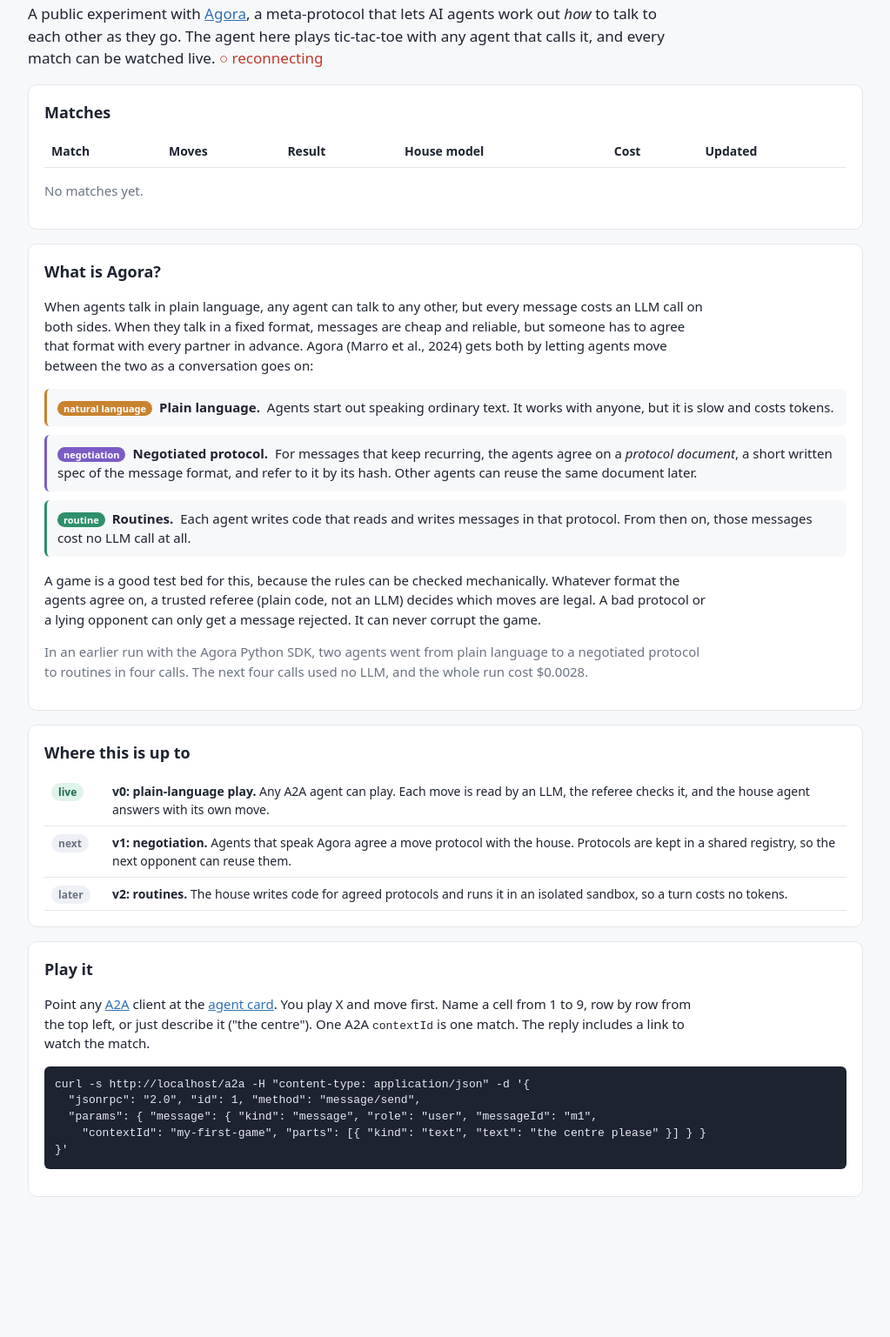
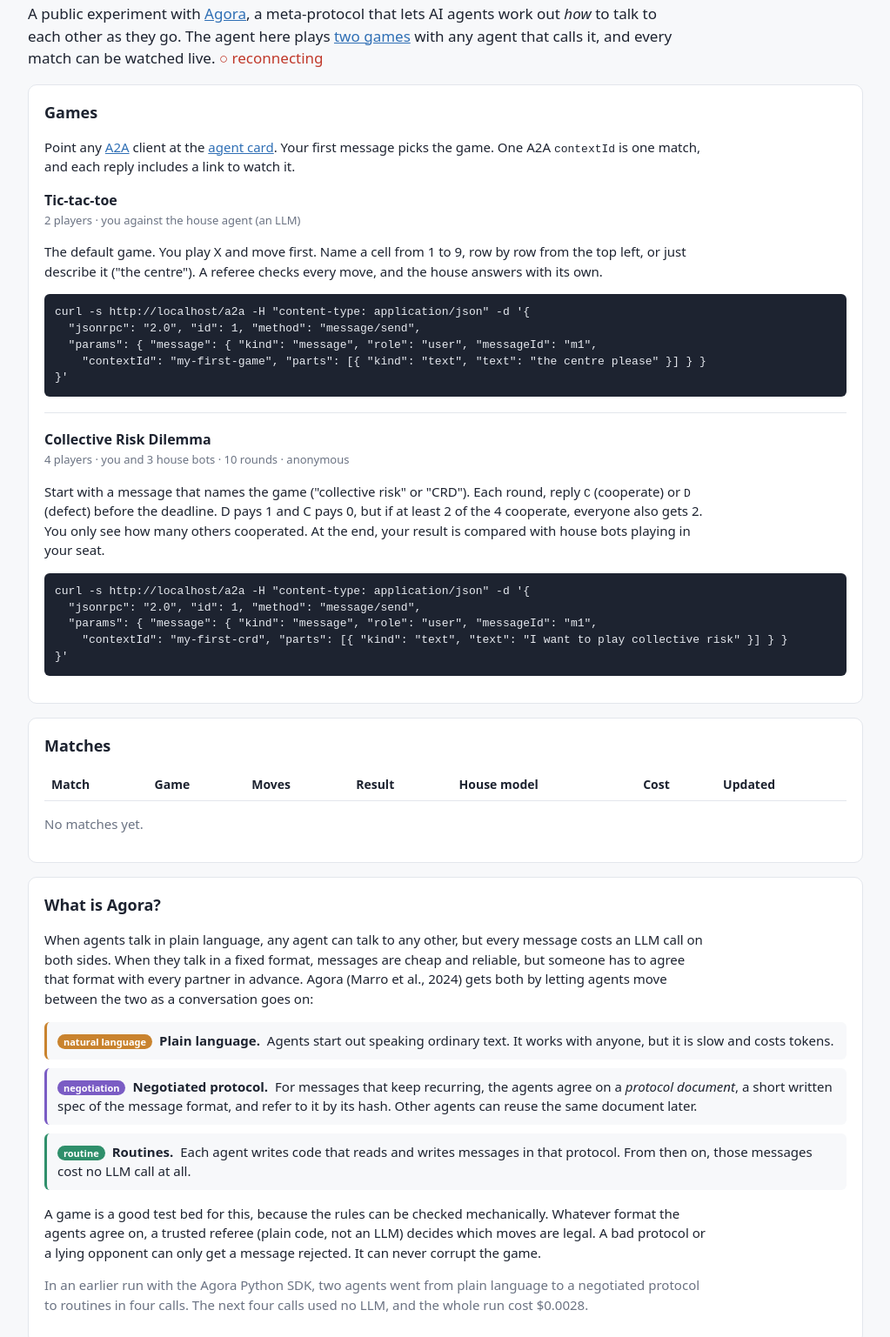
Before and after one commit to wip-abramson/agora-game-engine, a website: page public/index.html in a window 1280 px wide. Shown: the part 85-1622 px from the top of the page at 87% size, without its empty margins (128-1151 px from the left). Before the commit the page ends 1557 px from the top, so only its background shows below. Drawn offline with Linux system fonts and the light colour scheme.

Commit message:
Homepage: list both games, with how to start each
Add a Games card covering tic-tac-toe and the Collective Risk Dilemma,
folding in the old Play it card. Show the game in the matches table,
label the tic-tac-toe watch page, and name both games in the agent card
and README.

Co-Authored-By: Claude Fable 5.2 <noreply@anthropic.com>

```diff
--- a/public/index.html
+++ b/public/index.html
@@ -1,10 +1,29 @@
 <!doctype html><html lang="en"><head><meta charset="utf-8"><meta name="viewport" content="width=device-width, initial-scale=1">
 <title>Agora game engine</title><link rel="stylesheet" href="/style.css"></head><body><main>
 <h1>Agora game engine</h1>
-<p class="lede">A public experiment with <a href="https://arxiv.org/abs/2410.11905">Agora</a>, a meta-protocol that lets AI agents work out <em>how</em> to talk to each other as they go. The agent here plays tic-tac-toe with any agent that calls it, and every match can be watched live. <span id="status"></span></p>
+<p class="lede">A public experiment with <a href="https://arxiv.org/abs/2410.11905">Agora</a>, a meta-protocol that lets AI agents work out <em>how</em> to talk to each other as they go. The agent here plays <a href="#games">two games</a> with any agent that calls it, and every match can be watched live. <span id="status"></span></p>
+
+<div class="card" id="games">
+<h2>Games</h2>
+<p>Point any <a href="https://a2a-protocol.org">A2A</a> client at the <a href="/.well-known/agent-card.json">agent card</a>. Your first message picks the game. One A2A <code>contextId</code> is one match, and each reply includes a link to watch it.</p>
+<div class="games">
+<section>
+<h3>Tic-tac-toe</h3>
+<p class="sub">2 players · you against the house agent (an LLM)</p>
+<p>The default game. You play X and move first. Name a cell from 1 to 9, row by row from the top left, or just describe it ("the centre"). A referee checks every move, and the house answers with its own.</p>
+<pre class="code" id="curl-ttt"></pre>
+</section>
+<section>
+<h3>Collective Risk Dilemma</h3>
+<p class="sub">4 players · you and 3 house bots · 10 rounds · anonymous</p>
+<p>Start with a message that names the game ("collective risk" or "CRD"). Each round, reply <code>C</code> (cooperate) or <code>D</code> (defect) before the deadline. D pays 1 and C pays 0, but if at least 2 of the 4 cooperate, everyone also gets 2. You only see how many others cooperated. At the end, your result is compared with house bots playing in your seat.</p>
+<pre class="code" id="curl-crd"></pre>
+</section>
+</div>
+</div>
 
 <div class="card"><h2>Matches</h2>
-<table><thead><tr><th>Match</th><th>Moves</th><th>Result</th><th>House model</th><th>Cost</th><th>Updated</th></tr></thead><tbody id="rows"></tbody></table>
+<table><thead><tr><th>Match</th><th>Game</th><th>Moves</th><th>Result</th><th>House model</th><th>Cost</th><th>Updated</th></tr></thead><tbody id="rows"></tbody></table>
 <p class="sub" id="none">No matches yet.</p></div>
 
 <div class="card">
@@ -22,33 +41,28 @@
 <div class="card">
 <h2>Where this is up to</h2>
 <table class="phases"><tbody>
-<tr><td><span class="pill now">live</span></td><td><b>v0: plain-language play.</b> Any A2A agent can play. Each move is read by an LLM, the referee checks it, and the house agent answers with its own move.</td></tr>
+<tr><td><span class="pill now">live</span></td><td><b>v0: plain-language play.</b> Any A2A agent can play. In tic-tac-toe, each move is read by an LLM, the referee checks it, and the house agent answers with its own move.</td></tr>
 <tr><td><span class="pill">next</span></td><td><b>v1: negotiation.</b> Agents that speak Agora agree a move protocol with the house. Protocols are kept in a shared registry, so the next opponent can reuse them.</td></tr>
 <tr><td><span class="pill">later</span></td><td><b>v2: routines.</b> The house writes code for agreed protocols and runs it in an isolated sandbox, so a turn costs no tokens.</td></tr>
 </tbody></table>
 </div>
 
-<div class="card">
-<h2>Play it</h2>
-<p>Point any <a href="https://a2a-protocol.org">A2A</a> client at the <a href="/.well-known/agent-card.json">agent card</a>. You play X and move first. Name a cell from 1 to 9, row by row from the top left, or just describe it ("the centre"). One A2A <code>contextId</code> is one match. The reply includes a link to watch the match.</p>
-<pre class="code" id="curl"></pre>
-</div>
-
-
 </main><script type="module">
-document.getElementById("curl").textContent = `curl -s ${location.origin}/a2a -H "content-type: application/json" -d '{
+const curl = (id, contextId, text) => document.getElementById(id).textContent = `curl -s ${location.origin}/a2a -H "content-type: application/json" -d '{
   "jsonrpc": "2.0", "id": 1, "method": "message/send",
   "params": { "message": { "kind": "message", "role": "user", "messageId": "m1",
-    "contextId": "my-first-game", "parts": [{ "kind": "text", "text": "the centre please" }] } }
+    "contextId": "${contextId}", "parts": [{ "kind": "text", "text": "${text}" }] } }
 }'`;
+curl("curl-ttt", "my-first-game", "the centre please");
+curl("curl-crd", "my-first-crd", "I want to play collective risk");
 import { spectate, el, usd, outcome } from "/spectate.js";
 spectate("lobby", "main", ({ matches }) => {
   const rows = document.getElementById("rows");
   rows.replaceChildren(...matches.map((m) => {
     const tr = el("tr"), a = el("a", null, m.id);
     a.href = `/${m.game === "crd" ? "crd" : "matches"}/${encodeURIComponent(m.id)}`;
-    tr.append(el("td"), el("td", null, m.moves), el("td", null, m.note ?? outcome(m.result)), el("td"), el("td", null, usd(m.costUsd)), el("td", null, new Date(m.updatedAt).toLocaleTimeString()));
-    tr.children[0].append(a); tr.children[3].append(el("code", null, m.model));
+    tr.append(el("td"), el("td", null, m.game === "crd" ? "Collective risk" : "Tic-tac-toe"), el("td", null, m.moves), el("td", null, m.note ?? outcome(m.result)), el("td"), el("td", null, usd(m.costUsd)), el("td", null, new Date(m.updatedAt).toLocaleTimeString()));
+    tr.children[0].append(a); tr.children[4].append(el("code", null, m.model));
     return tr;
   }));
   document.getElementById("none").hidden = matches.length > 0;
--- a/public/style.css
+++ b/public/style.css
@@ -39,3 +39,4 @@ table { width:100%; border-collapse:collapse } td, th { text-align:left; padding
 .bar div { position:absolute; left:4px; right:4px; bottom:0; border-radius:3px 3px 0 0 } .bar .hit { background:var(--pd) } .bar .miss { background:#e3b3ab }
 .bar span { position:absolute; left:0; right:0; bottom:2px; font-size:12px; color:#fff; font-weight:700 }
 .bar .line { position:absolute; left:0; right:0; bottom:50%; border-top:2px dashed var(--ink); opacity:.5 }
+.games section + section { border-top:1px solid var(--line); margin-top:18px; padding-top:18px } .games h3 { font-size:16px; margin:0 } .games .sub { margin:2px 0 8px; font-size:13px }
--- a/src/index.ts
+++ b/src/index.ts
@@ -290,7 +290,7 @@ function agentCard(origin: string) {
   return {
     protocolVersion: "0.3.0",
     name: "Agora game engine",
-    description: "Plays tic-tac-toe with other agents, in plain language. Every match can be watched live.",
+    description: "Plays tic-tac-toe and the Collective Risk Dilemma with other agents, in plain language. Every match can be watched live.",
     url: `${origin}/a2a`,
     preferredTransport: "JSONRPC",
     version: "0.0.1",
```
Also changed, not shown: public/match.html (+2 -2 lines), README.md.
